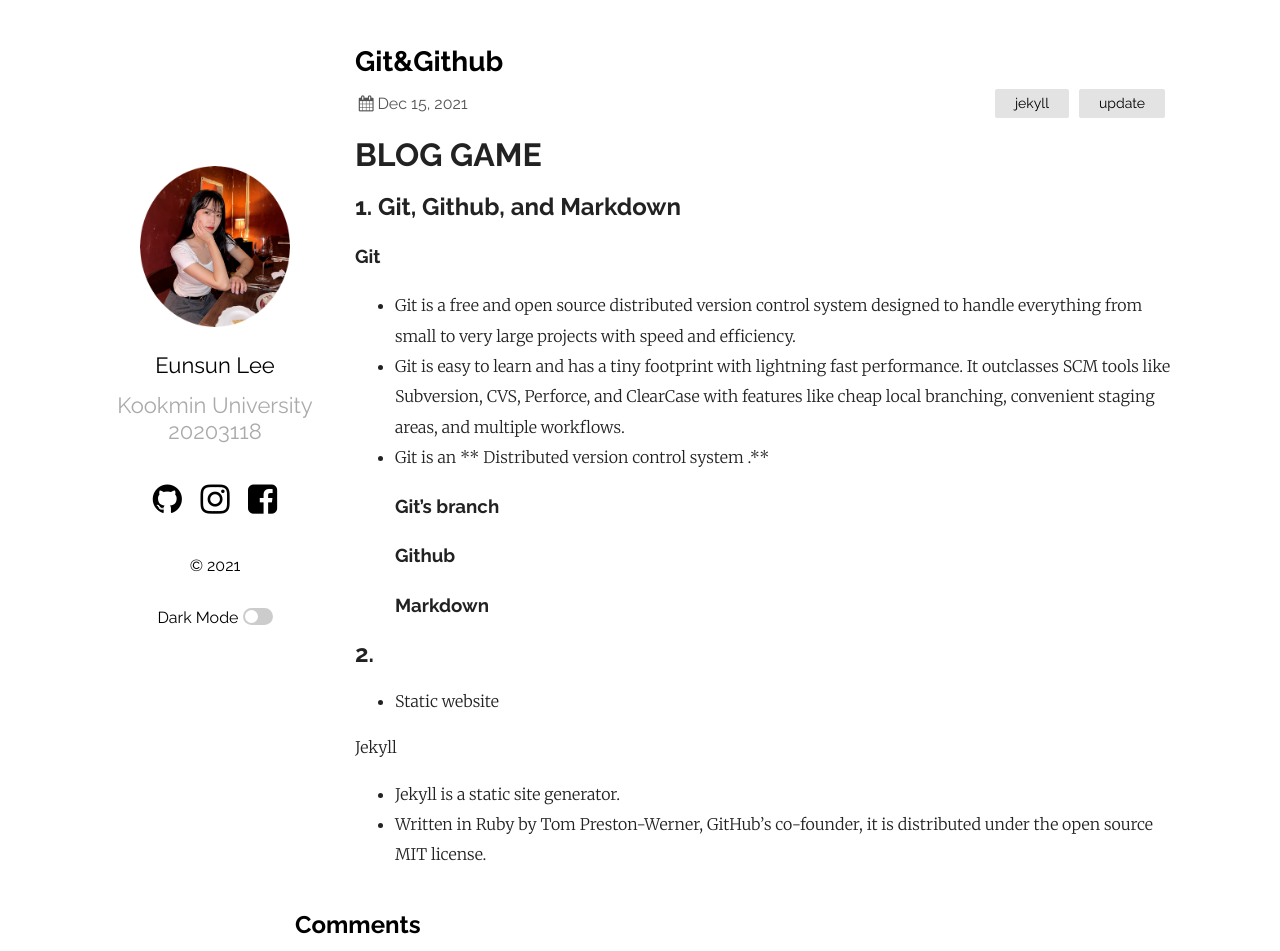
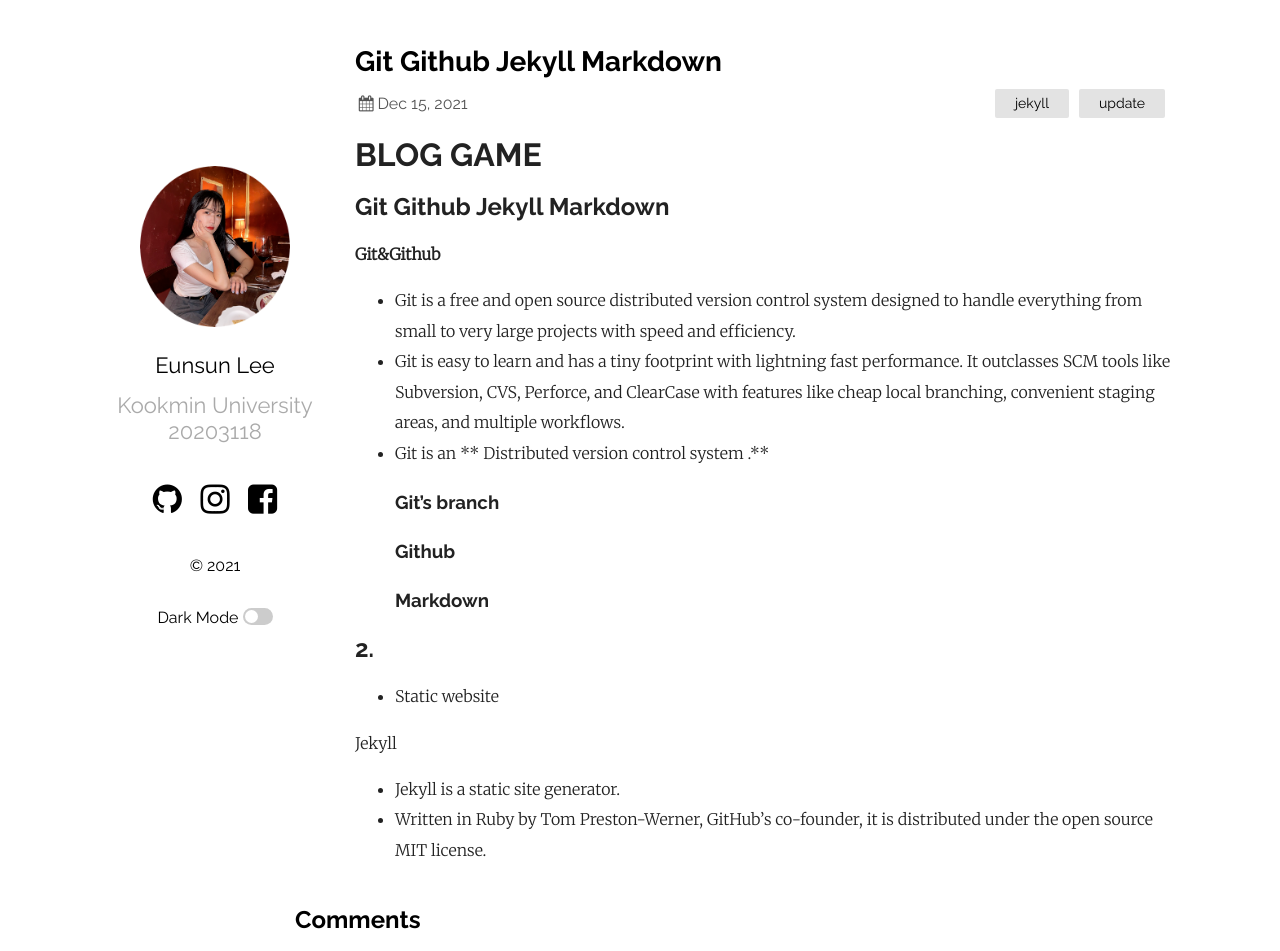
Before and after one commit to Eun-sun-Lee/Eun-sun-Lee.github.io, a Jekyll site: the page built from _posts/2021-12-15-Git Github Jekyll Markdown.md, in a window 1280 px wide and 951 px high. Built offline with Jekyll 4.4.1, drawn with Linux system fonts in a browser that asks for light colours; comment, search, counter and statistics services are not loaded.

Commit message:
correct post

```diff
--- a/_posts/2021-12-15-Git&Github.md
+++ b/_posts/2021-12-15-Git Github Jekyll Markdown.md
@@ -1,14 +1,14 @@
 ---
 layout: post
-title:  "Git&Github"
+title:  "Git Github Jekyll Markdown"
 date:   2021-12-15 17:40:41 +0900
 categories: jekyll update
 comments: true
 ---
 
 # BLOG GAME
-## 1. Git, Github, and Markdown
-### Git
+## Git Github Jekyll Markdown
+**Git&Github**
 
 - Git is a free and open source distributed version control system designed to handle everything from small to very large projects with speed and efficiency.
 - Git is easy to learn and has a tiny footprint with lightning fast performance. It outclasses SCM tools like Subversion, CVS, Perforce, and ClearCase with features like cheap local branching, convenient staging areas, and multiple workflows.
```
Also changed, not shown: _posts/2021-12-15-Jekyll.md (deleted), _posts/2021-12-15-Markdown.md (deleted).
